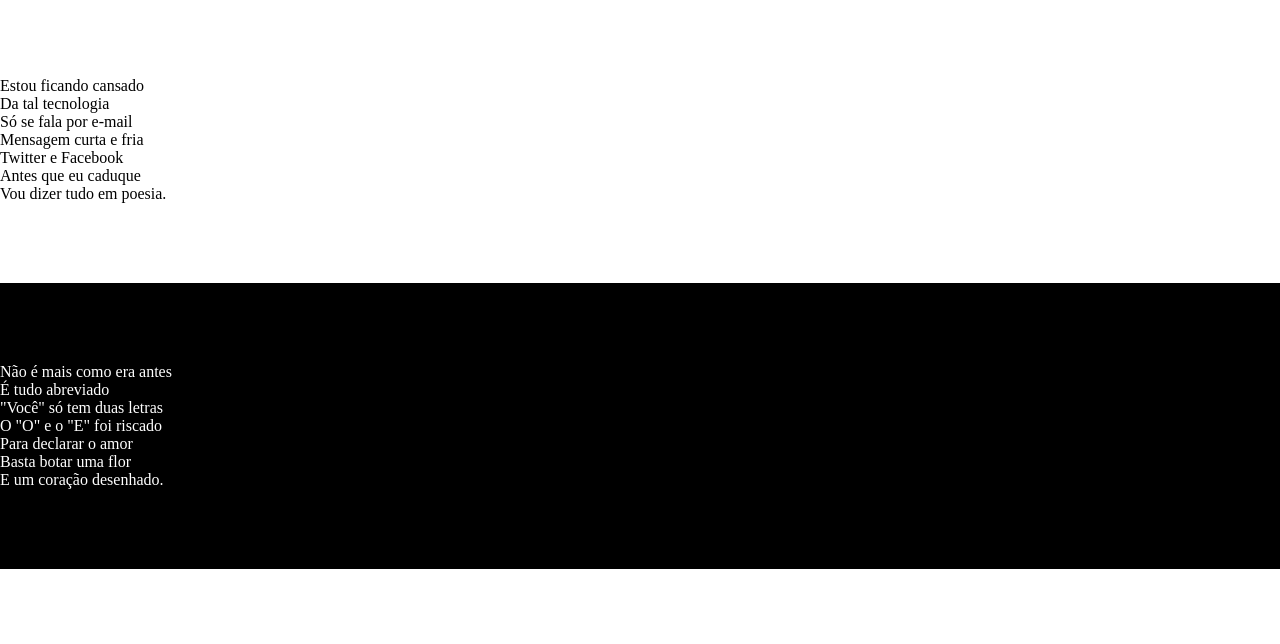
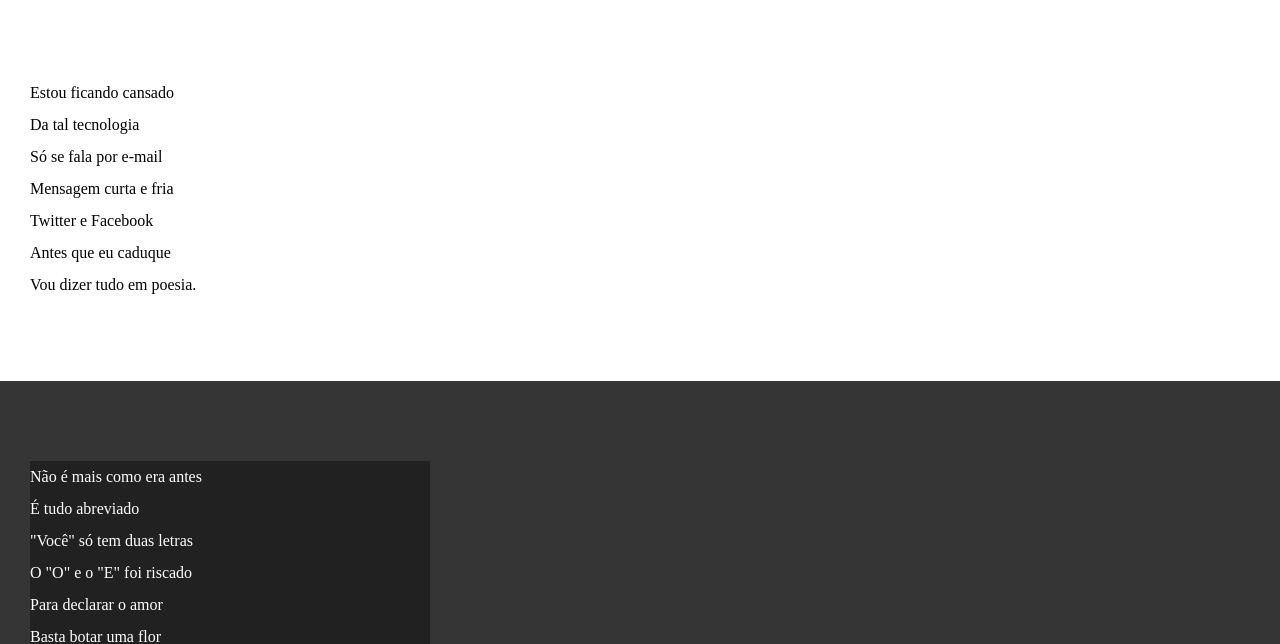
Before and after one commit to FernandoReys/HTML-CSS, a plain HTML site: page desafios/desafio 12/index.html in a window 1280 px wide. Shown: the part 158-802 px from the top of the page. Drawn offline with Linux system fonts and the light colour scheme.

Commit message:
atualização das css

```diff
--- a/desafios/desafio 12/estilo/style.css
+++ b/desafios/desafio 12/estilo/style.css
@@ -39,6 +39,8 @@ header a:hover, footer a:hover {
 section {
     padding-top: 10vh;
     padding-bottom: 10vh;
+    line-height: 2em;
+    padding-left: 30px;
 }
 
 section.normal {
@@ -47,12 +49,17 @@ section.normal {
 }
 
 section.imagem {
-    background-color: black;
+    background-color: rgb(53, 53, 53);
     color: white;
 }
 
+section.imagem > p {
+    background-color: rgba(0, 0, 0, 0.39);
+    width: 400px;
+}
+
 footer {
-    background-color: black;
+    background-color:black;
     text-align: center;
     color: white;
     padding: 10px;
```
